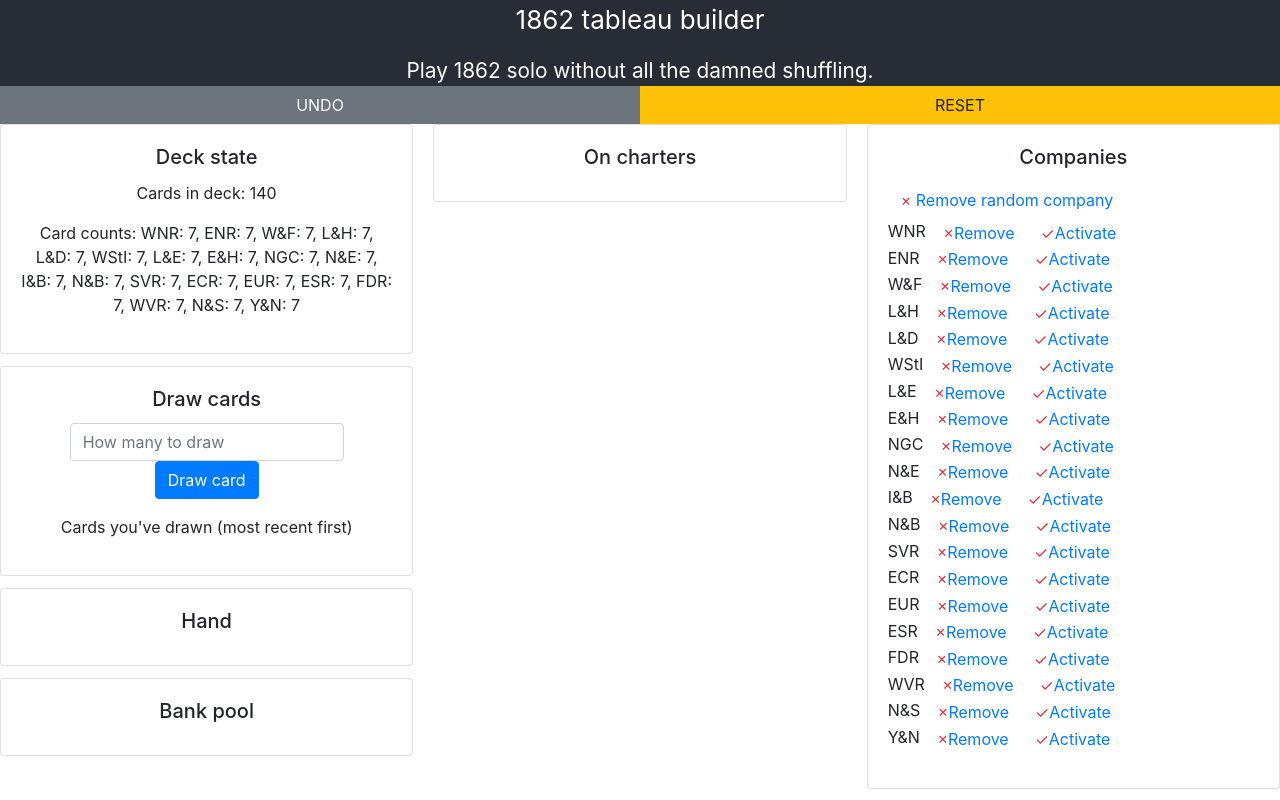
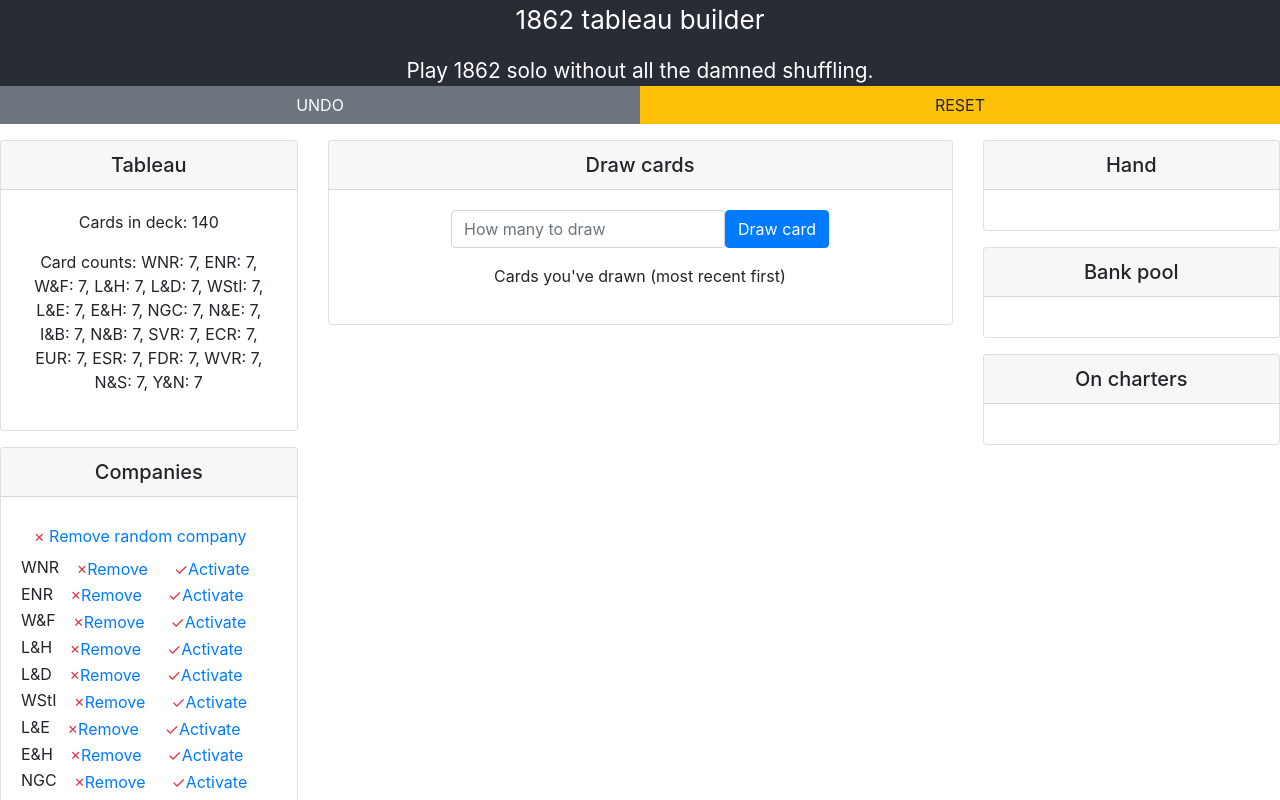
Before and after one commit to hcarver/1862-tableau, a React (Create React App) app: page / in a window 1280 px wide. Shown: the top 800 px of the page. Built offline with nearby package versions, Linux system fonts and the light colour scheme.

Commit message:
Extract hook, improve display

```diff
--- a/src/App.js
+++ b/src/App.js
@@ -3,7 +3,9 @@ import React from 'react';
 
 import COMPANIES from './fn_core/companies'
 import AppState from './fn_core/app_state'
+import { useLocalStorageForHistory } from './imperative_shell/hooks'
 
+import Card from './cpts/Card'
 
 const DisplayCardSet = ({card_set, actions_per_card = []}) => {
   const companies = card_set.company_list()
@@ -26,10 +28,7 @@ const DisplayCardSet = ({card_set, actions_per_card = []}) => {
 }
 
 const DeckDisplay = ({tableau}) => {
-  return <div className="card">
-    <div className="card-body">
-      <h5 className="card-title">Deck state</h5>
-      <div className="card-text">
+  return <Card title="Tableau">
     <p>
       {`Cards in deck:
                   ${tableau.total_count()}`}
@@ -39,32 +38,11 @@ const DeckDisplay = ({tableau}) => {
       {" "}
       {COMPANIES.map(company => `${company}: ${tableau.current_count(company)}`).join(", ")}
     </p>
-      </div>
-    </div>
-  </div>
+  </Card>
 }
 
-const Card = ({title, children}) => {
-  return <div className="card">
-    <div className="card-body">
-      <h5 className="card-title">{title}</h5>
-      {children}
-    </div>
-  </div>
-}
-
-const history_version = 0
-
 function App() {
-  const storedHistory = JSON.parse(localStorage.getItem('history-v' + history_version) || '[]')
-  const parsedHistory = storedHistory.map(item => new AppState(item))
-
-  const [history, setHistory] = React.useState(parsedHistory);
-
-  React.useEffect( () => {
-    localStorage.setItem('history-v' + history_version, JSON.stringify(history.map(item => item.to_obj())))
-  }, [history])
-
+  const [history, setHistory] = useLocalStorageForHistory()
 
   const appState = history.length > 0 ? history[history.length - 1] : new AppState()
   const setAppState = newState => setHistory([...history, newState])
@@ -160,7 +138,7 @@ function App() {
           Play 1862 solo without all the damned shuffling.
         </small>
       </header>
-      <div className="row no-gutters">
+      <div className="row no-gutters mb-3">
         <div className="col-6">
           <button className="btn btn-block btn-secondary rounded-0" onClick={undo}>UNDO</button>
         </div>
@@ -168,68 +146,9 @@ function App() {
           <button className="btn btn-block btn-warning rounded-0" onClick={reset}>RESET</button>
         </div>
       </div>
-      <div className="card-columns">
+      <div className="row">
+        <div className="col-3">
           <DeckDisplay tableau={tableau} />
-        <Card title="Draw cards">
-          <div className="card-text">
-            <p className="form-inline justify-content-center">
-              <input className="form-control" type="number" min="1" ref={inputRef} placeholder="How many to draw"/>
-              <button className="btn btn-primary" onClick={drawCardButton}>Draw card</button>
-            </p>
-            <p>
-              Cards you've drawn (most recent first)
-            </p>
-            {company_list(appState.drawnCards)}
-          </div>
-        </Card>
-        <Card title="Hand">
-          <DisplayCardSet card_set={appState.hand} actions_per_card={
-            [company =>
-              toBankButton(e => {
-                setAppState(appState.with_updates({
-                  hand: appState.hand.without_card(company),
-                  bank_pool: appState.bank_pool.with_added_card(company)
-                }))
-              })
-            ]
-          }/>
-        </Card>
-        <Card title="Bank pool">
-          <DisplayCardSet card_set={appState.bank_pool} actions_per_card={
-            [
-              company => toHandButton(e => {
-                setAppState(appState.with_updates({
-                  bank_pool: appState.bank_pool.without_card(company),
-                  hand: appState.hand.with_added_card(company)
-                }))
-              }),
-              company => toCharterButton(e => {
-                setAppState(appState.with_updates({
-                  bank_pool: appState.bank_pool.without_card(company),
-                  charters: appState.charters.with_added_card(company)
-                }))
-              })
-            ]
-          }/>
-        </Card>
-        <Card title="On charters">
-          <DisplayCardSet card_set={appState.charters} actions_per_card={
-            [
-              company => toHandButton(e => {
-                setAppState(appState.with_updates({
-                  charters: appState.charters.without_card(company),
-                  hand: appState.hand.with_added_card(company)
-                }))
-              }),
-              company => toBankButton(e => {
-                setAppState(appState.with_updates({
-                  charters: appState.charters.without_card(company),
-                  bank_pool: appState.bank_pool.with_added_card(company)
-                }))
-              })
-            ]
-          }/>
-        </Card>
           <Card title="Companies">
             <div className="text-left">
               <button className="btn btn-link" aria-label="Remove random company" onClick={(e) => {setAppState(appState.with_updates({tableau: tableau.remove_random_company()}))}}>
@@ -284,6 +203,71 @@ function App() {
               </ul>
             </Card>
           </div>
+          <div className="col-6">
+            <Card title="Draw cards">
+              <div className="card-text">
+                <p className="form-inline justify-content-center">
+                  <input className="form-control" type="number" min="1" ref={inputRef} placeholder="How many to draw"/>
+                  <button className="btn btn-primary" onClick={drawCardButton}>Draw card</button>
+                </p>
+                <p>
+                  Cards you've drawn (most recent first)
+                </p>
+                {company_list(appState.drawnCards)}
+              </div>
+            </Card>
+          </div>
+          <div className="col-3">
+            <Card title="Hand">
+              <DisplayCardSet card_set={appState.hand} actions_per_card={
+                [company =>
+                  toBankButton(e => {
+                    setAppState(appState.with_updates({
+                      hand: appState.hand.without_card(company),
+                      bank_pool: appState.bank_pool.with_added_card(company)
+                    }))
+                  })
+                ]
+              }/>
+            </Card>
+            <Card title="Bank pool">
+              <DisplayCardSet card_set={appState.bank_pool} actions_per_card={
+                [
+                  company => toHandButton(e => {
+                    setAppState(appState.with_updates({
+                      bank_pool: appState.bank_pool.without_card(company),
+                      hand: appState.hand.with_added_card(company)
+                    }))
+                  }),
+                  company => toCharterButton(e => {
+                    setAppState(appState.with_updates({
+                      bank_pool: appState.bank_pool.without_card(company),
+                      charters: appState.charters.with_added_card(company)
+                    }))
+                  })
+                ]
+              }/>
+            </Card>
+            <Card title="On charters">
+              <DisplayCardSet card_set={appState.charters} actions_per_card={
+                [
+                  company => toHandButton(e => {
+                    setAppState(appState.with_updates({
+                      charters: appState.charters.without_card(company),
+                      hand: appState.hand.with_added_card(company)
+                    }))
+                  }),
+                  company => toBankButton(e => {
+                    setAppState(appState.with_updates({
+                      charters: appState.charters.without_card(company),
+                      bank_pool: appState.bank_pool.with_added_card(company)
+                    }))
+                  })
+                ]
+              }/>
+            </Card>
+          </div>
+        </div>
     </div>
   );
 }
--- /dev/null
+++ b/src/cpts/Card.jsx
@@ -0,0 +1,14 @@
+import React from 'react'
+
+const Card = ({title, children}) => {
+  return <div className="card mb-3">
+    <h5 className="card-header">{title}</h5>
+    <div className="card-body">
+      <div className="card-text">
+        {children}
+      </div>
+    </div>
+  </div>
+}
+
+export default Card
--- /dev/null
+++ b/src/imperative_shell/hooks.js
@@ -0,0 +1,19 @@
+import React from 'react';
+import AppState from '../fn_core/app_state'
+
+const HISTORY_VERSION = 0
+
+function useLocalStorageForHistory() {
+  const HISTORY_KEY = 'history-v' + HISTORY_VERSION
+  const storedHistory = JSON.parse(localStorage.getItem(HISTORY_KEY) || '[]')
+  const parsedHistory = storedHistory.map(item => new AppState(item))
+  const [history, setHistory] = React.useState(parsedHistory);
+
+  React.useEffect( () => {
+    localStorage.setItem(HISTORY_KEY, JSON.stringify(history.map(item => item.to_obj())))
+  }, [HISTORY_KEY, history])
+
+  return [history, setHistory]
+}
+
+export { useLocalStorageForHistory }
```
Lines whose indentation alone changed are shown as unchanged.
